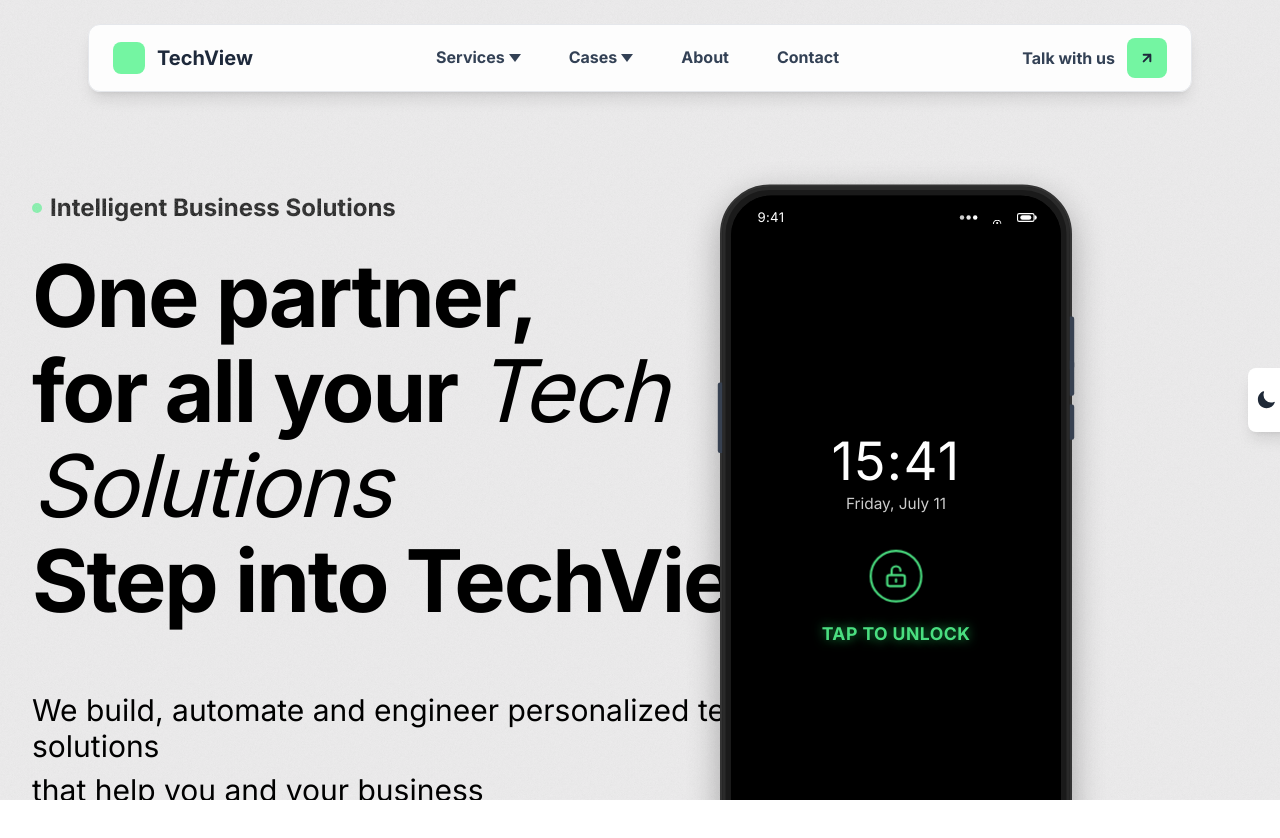
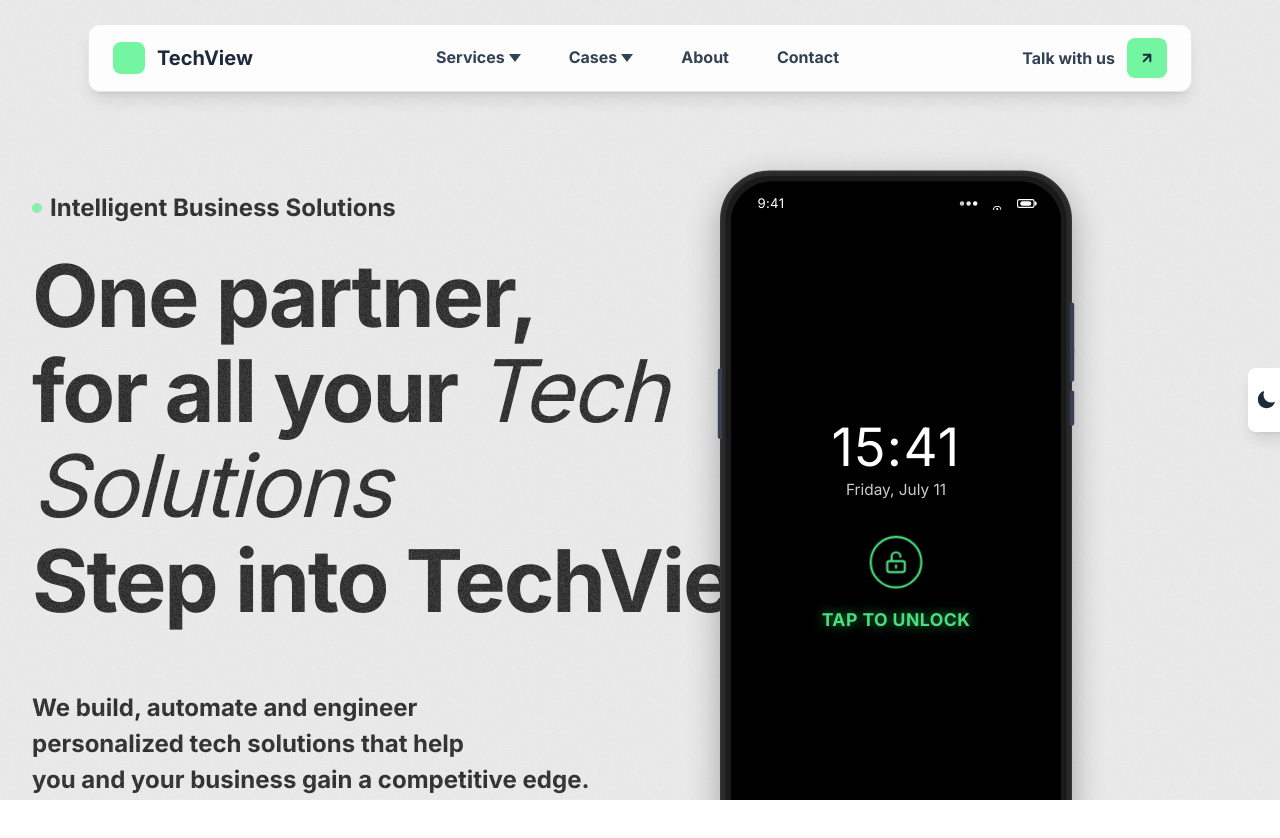
Before and after one commit to yashnkm/techview-demo, a React (Vite) app in the folder techview_react/: page / in a window 1280 px wide. Shown: the top 838 px of the page. Built offline with nearby package versions, Linux system fonts and the light colour scheme; a web font is replaced by a local one.

Commit message:
laoding added

```diff
--- a/techview_react/src/components/Hero/Hero.tsx
+++ b/techview_react/src/components/Hero/Hero.tsx
@@ -1,78 +1,11 @@
 import AnimatedArrowButton from '../UI/AnimatedArrowButton';
 import SimplePhone from '../PhoneMockup/SimplePhone';
-import { useRef, useEffect } from 'react';
-import { gsap } from 'gsap';
 import { scrollManager } from '../../utils/scrollSmoother';
 
 const Hero = () => {
-  const phoneRef = useRef<HTMLDivElement>(null);
-  const dotRef = useRef<HTMLDivElement>(null);
-  const headingRef = useRef<HTMLHeadingElement>(null);
-  const subtextRef = useRef<HTMLDivElement>(null);
-  const ctaRef = useRef<HTMLDivElement>(null);
-
   const handleSolutionsClick = () => {
     scrollManager.scrollTo('#solutions');
   };
-
-  useEffect(() => {
-    // Hide elements initially
-    gsap.set([phoneRef.current, dotRef.current, headingRef.current, subtextRef.current, ctaRef.current], {
-      opacity: 0
-    });
-
-    gsap.set(phoneRef.current, {
-      scale: 0.8,
-      opacity: 0
-    });
-
-    gsap.set(headingRef.current, {
-      y: 30,
-      opacity: 0
-    });
-
-    gsap.set(subtextRef.current, {
-      y: 30,
-      opacity: 0
-    });
-
-    // All animations at 4.2s - synchronized (faster loading)
-    const tl = gsap.timeline();
-
-    tl.to(dotRef.current, {
-      opacity: 1,
-      duration: 0.64,
-      ease: "power2.out"
-    }, 4.2)
-    .to(headingRef.current, {
-      opacity: 1,
-      y: 0,
-      duration: 0.8,
-      ease: "power2.out"
-    }, 4.3)
-    .to(subtextRef.current, {
-      opacity: 1,
-      y: 0,
-      duration: 0.8,
-      ease: "power2.out"
-    }, 4.4)
-    .to(phoneRef.current, {
-      scale: 1,
-      opacity: 1,
-      duration: 0.96,
-      ease: "power2.out"
-    }, 4.2)
-    // CTA (text + arrow) simple fade-in animation
-    .to(ctaRef.current, {
-      opacity: 1,
-      duration: 0.6,
-      ease: "power2.out"
-    }, 4.2); // Same exact timing as SplitText delay
-
-    return () => {
-      tl.kill();
-    };
-  }, []);
 
   return (
     <section className="relative overflow-hidden bg-[#efeeef] dark:bg-dark-bg transition-colors duration-500">
@@ -131,7 +64,7 @@
           <div className="lg:col-span-8 text-center lg:text-left pt-16 h-full">
             {/* Badge */}
             <div className="inline-flex items-center space-x-2 justify-center lg:justify-start mb-6">
-              <div ref={dotRef} className="w-2 h-2 sm:w-2.5 sm:h-2.5 rounded-full" style={{ backgroundColor: '#74f5a2' }}></div>
+              <div className="w-2 h-2 sm:w-2.5 sm:h-2.5 rounded-full" style={{ backgroundColor: '#74f5a2' }}></div>
               <span className="text-xl sm:text-2xl font-bold text-black dark:text-white transition-colors duration-500">
                 Intelligent Business Solutions
               </span>
@@ -139,41 +72,30 @@
 
             {/* Main Heading */}
             <div className="mb-8">
-              <h1 ref={headingRef} className="text-[3.2rem] sm:text-[3.6rem] md:text-[4.2rem] lg:text-[5.4rem] font-bold text-black dark:text-white leading-[1.1] tracking-tight transition-colors duration-500">
-                {/* Mobile & Tablet - Static text */}
-                <span className="lg:hidden">
-                  One partner,<br />
-                  for all your <span className="italic font-normal">Tech Solutions</span><br />
-                  <span className="text-black dark:text-white font-bold transition-colors duration-500">Step into TechView</span>
-                </span>
-
-                {/* Desktop - Static text */}
-                <span className="hidden lg:block">
-                  One partner,<br />
-                  for all your <span className="italic font-normal">Tech Solutions</span><br />
-                  <span className="text-black dark:text-white font-bold transition-colors duration-500">Step into TechView</span>
-                </span>
+              <h1 className="text-[3.2rem] sm:text-[3.6rem] md:text-[4.2rem] lg:text-[5.4rem] font-bold text-black dark:text-white leading-[1.1] tracking-tight transition-colors duration-500">
+                One partner,<br />
+                for all your <span className="italic font-normal">Tech Solutions</span><br />
+                <span className="text-black dark:text-white font-bold transition-colors duration-500">Step into TechView</span>
               </h1>
             </div>
 
             {/* Subtext */}
             <div className="mt-16 w-full">
-              <div ref={subtextRef} className="w-full space-y-2">
-                <p className="text-xl sm:text-2xl lg:text-3xl text-black dark:text-gray-300 leading-[1.6] font-normal transition-colors duration-500">
-                  We build, automate and engineer personalized tech solutions
+              <div className="w-full space-y-1">
+                <p className="text-lg sm:text-xl lg:text-2xl text-black dark:text-gray-300 leading-[1.4] font-bold transition-colors duration-500">
+                  We build, automate and engineer
                 </p>
-                <p className="text-xl sm:text-2xl lg:text-3xl text-black dark:text-gray-300 leading-[1.6] font-normal transition-colors duration-500">
-                  that help you and your business
+                <p className="text-lg sm:text-xl lg:text-2xl text-black dark:text-gray-300 leading-[1.4] font-bold transition-colors duration-500">
+                  personalized tech solutions that help
                 </p>
-                <p className="text-xl sm:text-2xl lg:text-3xl text-black dark:text-gray-300 leading-[1.6] font-normal transition-colors duration-500">
-                  to gain a competitive edge.
+                <p className="text-lg sm:text-xl lg:text-2xl text-black dark:text-gray-300 leading-[1.4] font-bold transition-colors duration-500">
+                  you and your business gain a competitive edge.
                 </p>
               </div>
             </div>
 
             {/* CTA */}
             <div
-              ref={ctaRef}
               className="mt-16 flex items-center justify-center lg:justify-start space-x-4 cursor-pointer group"
               onClick={handleSolutionsClick}
             >
@@ -188,7 +110,7 @@
 
           {/* Phone - Hidden on mobile/tablet */}
           <div className="hidden lg:flex lg:col-span-4 relative items-center justify-end pr-48 h-full">
-            <div ref={phoneRef}>
+            <div>
               <SimplePhone className="scale-110" />
             </div>
           </div>
```
Also changed, not shown: 1 other file (tests, documents, lock files or other folders).
